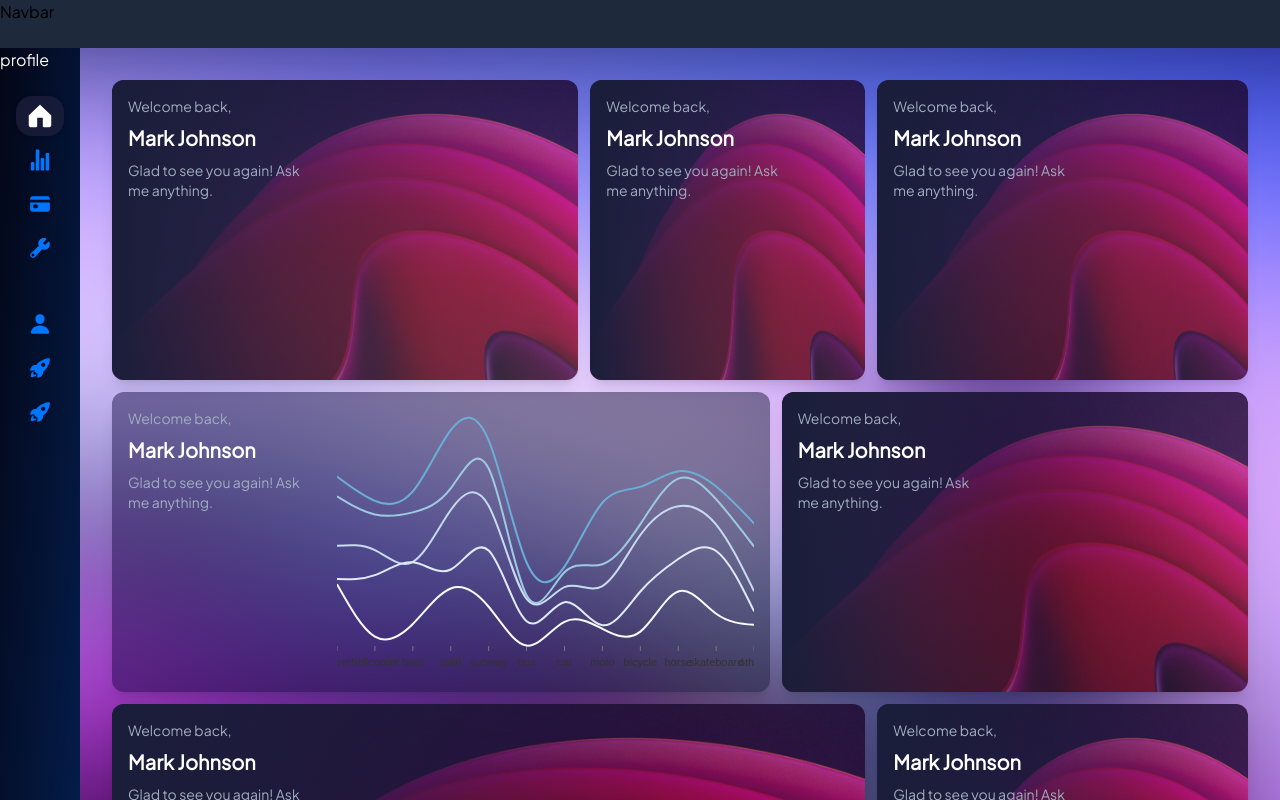
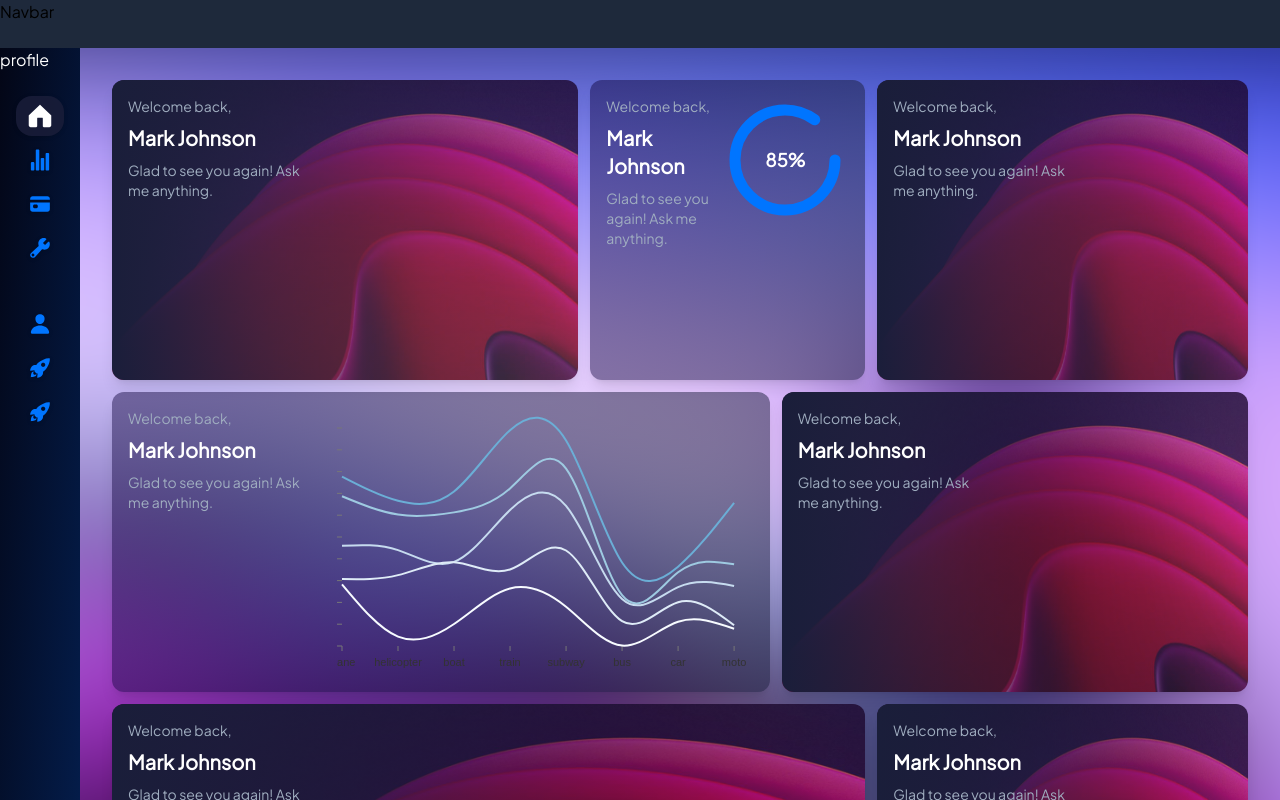
Before and after one commit to OthDr/dot-dashboard, a React (Create React App) app: page /dashboard in a window 1280 px wide. Shown: the top 800 px of the page. Built offline with nearby package versions, Linux system fonts and the light colour scheme.

Commit message:
progress Circle

```diff
--- a/src/components/charts/LineChart.tsx
+++ b/src/components/charts/LineChart.tsx
@@ -6,7 +6,7 @@ const LineChart: React.FC = () => (
     <div className="h-full">
         <ResponsiveLine
             data={lineMockData}
-            margin={{ top: 20, right: 0, bottom: 30, left: 0 }}
+            margin={{ top: 20, right: 20, bottom: 30, left: 5 }}
             xScale={{ type: 'point' }}
             yScale={{
                 type: 'linear',
--- /dev/null
+++ b/src/components/include/ProgressCircle.tsx
@@ -0,0 +1,40 @@
+import { useEffect, useState } from 'react';
+
+interface ProgressCircleProps {
+    progressValue: number;
+}
+
+const ProgressCircle: React.FC<ProgressCircleProps> = ({ progressValue }) => {
+    const [offset, setOffset] = useState(0);
+
+    const radius = 50;
+    const strokeWidth = 11;
+    const circumference = 2 * Math.PI * radius;
+
+    useEffect(() => {
+        const progressOffset = ((100 - progressValue) / 100) * circumference;
+        setOffset(progressOffset);
+    }, [progressValue, circumference]);
+
+    return (
+        <div className="relative w-32 h-32">
+            <svg className="w-full h-full">
+                <circle
+                    className="text-primaryBlue"
+                    strokeWidth={strokeWidth}
+                    strokeDasharray={circumference}
+                    strokeDashoffset={offset}
+                    strokeLinecap="round"
+                    stroke="currentColor"
+                    fill="transparent"
+                    r={radius}
+                    cx="50%"
+                    cy="50%"
+                />
+            </svg>
+            <span className="absolute inset-0 flex items-center justify-center text-lg font-bold text-primaryWhite">{progressValue}%</span>
+        </div>
+    );
+};
+
+export default ProgressCircle;
--- a/src/data/lineMockData.ts
+++ b/src/data/lineMockData.ts
@@ -35,22 +35,6 @@ export const lineMockData = [
                 "x": "moto",
                 "y": 79
             },
-            {
-                "x": "bicycle",
-                "y": 66
-            },
-            {
-                "x": "horse",
-                "y": 250
-            },
-            {
-                "x": "skateboard",
-                "y": 148
-            },
-            {
-                "x": "others",
-                "y": 97
-            }
         ]
     },
     {
@@ -89,22 +73,6 @@ export const lineMockData = [
                 "x": "moto",
                 "y": 16
             },
-            {
-                "x": "bicycle",
-                "y": 184
-            },
-            {
-                "x": "horse",
-                "y": 149
-            },
-            {
-                "x": "skateboard",
-                "y": 288
-            },
-            {
-                "x": "others",
-                "y": 62
-            }
         ]
     },
     {
@@ -143,22 +111,6 @@ export const lineMockData = [
                 "x": "moto",
                 "y": 180
             },
-            {
-                "x": "bicycle",
-                "y": 259
-            },
-            {
-                "x": "horse",
-                "y": 242
-            },
-            {
-                "x": "skateboard",
-                "y": 121
-            },
-            {
-                "x": "others",
-                "y": 92
-            }
         ]
     },
     {
@@ -197,22 +149,6 @@ export const lineMockData = [
                 "x": "moto",
                 "y": 100
             },
-            {
-                "x": "bicycle",
-                "y": 50
-            },
-            {
-                "x": "horse",
-                "y": 127
-            },
-            {
-                "x": "skateboard",
-                "y": 116
-            },
-            {
-                "x": "others",
-                "y": 205
-            }
         ]
     },
     {
@@ -251,22 +187,6 @@ export const lineMockData = [
                 "x": "moto",
                 "y": 282
             },
-            {
-                "x": "bicycle",
-                "y": 171
-            },
-            {
-                "x": "horse",
-                "y": 34
-            },
-            {
-                "x": "skateboard",
-                "y": 59
-            },
-            {
-                "x": "others",
-                "y": 106
-            }
         ]
     }
 ];
--- a/src/scenes/home/GridSystem.tsx
+++ b/src/scenes/home/GridSystem.tsx
@@ -16,7 +16,7 @@ const GridSystem: React.FC = () => {
                 <ColSpan5R1 />
             </div>
             <div className="h-[260px] lg:h-[300px] bg-transparent col-span-5 md:col-span-5 lg:col-span-3  hover:scale-[101%] duration-300 rounded-xl shadow-lg hover:shadow-black/60">
-                <ColSpan5R1 />{/* <ColSpan3 /> */}
+                <ColSpan3 />
             </div>
             <div className="h-[260px] lg:h-[300px] bg-transparent col-span-7 md:col-span-7 lg:col-span-4  hover:scale-[101%] duration-300 rounded-xl shadow-lg hover:shadow-black/60">
                 <ColSpan5R1 />{/* <ColSpan4R1 /> */}
--- a/src/scenes/home/cards/ColSpan3.tsx
+++ b/src/scenes/home/cards/ColSpan3.tsx
@@ -1,8 +1,23 @@
 import React from 'react';
+import ProgressCircle from '../../../components/include/ProgressCircle';
 
 const ColSpan3: React.FC = () => {
     return (
-        <div>ColSpan3</div>
+        <div className='group relative block rounded-xl overflow-hidden h-[260px] lg:h-[300px]'>
+            <div className='z-10 p-4 h-full w-full top-0 left-0 absolute flex bg-gradient-to-r to-darkPurple/50 from-darkestPurple1/45  duration-150'>
+
+                <div className="w-full flex flex-col text-primaryWhite lg:gap-y-2">
+                    <p className='text-xs lg:text-sm text-baseGray'>Welcome back,</p>
+                    <h2 className='text-lg lg:text-xl font-bold'>Mark Johnson</h2>
+                    <p className='text-xs lg:text-sm text-baseGray max-w-44'>Glad to see you again! Ask me anything.</p>
+                </div>
+                <div className=" block w-fit h-full bg-transparent">
+
+                    <ProgressCircle progressValue={85} />
+                </div>
+
+            </div>
+        </div>
     );
 };
 
```
